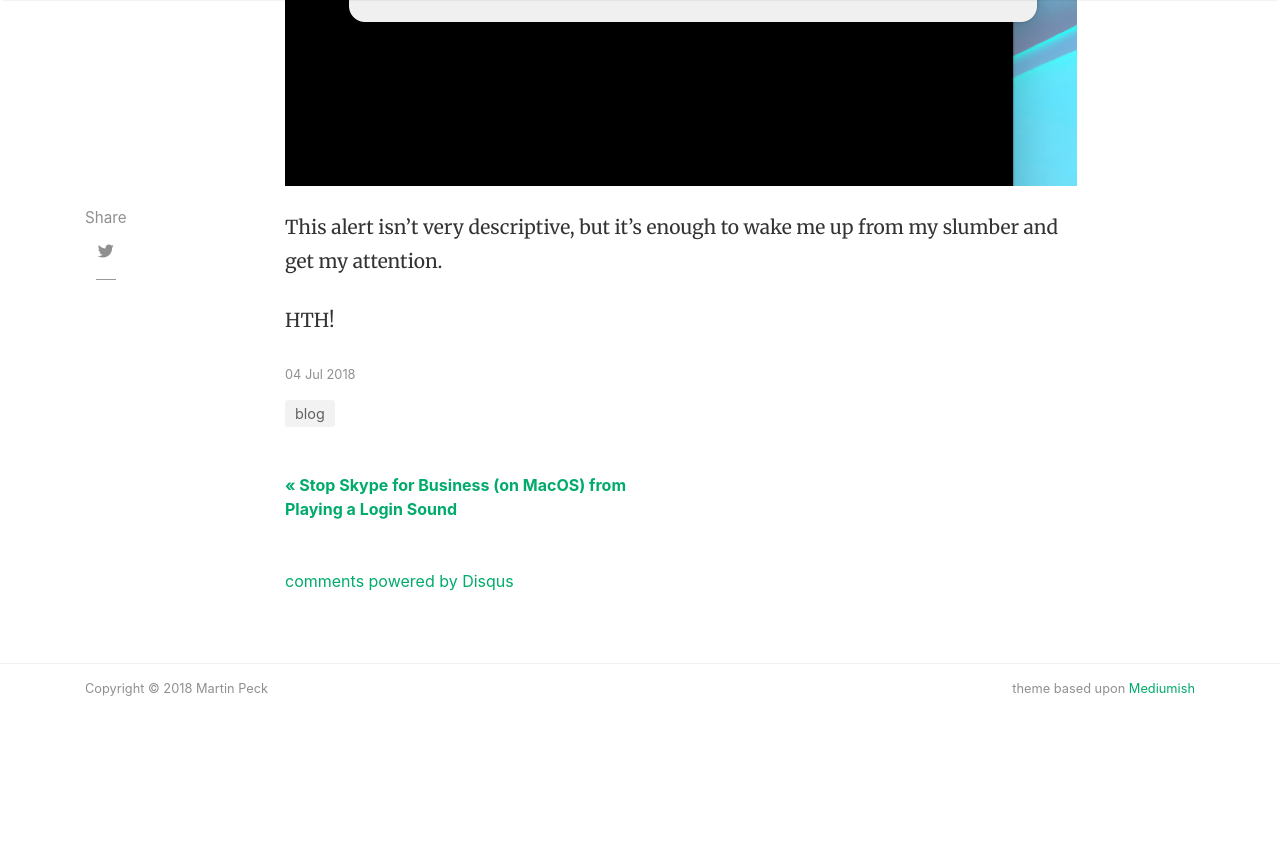
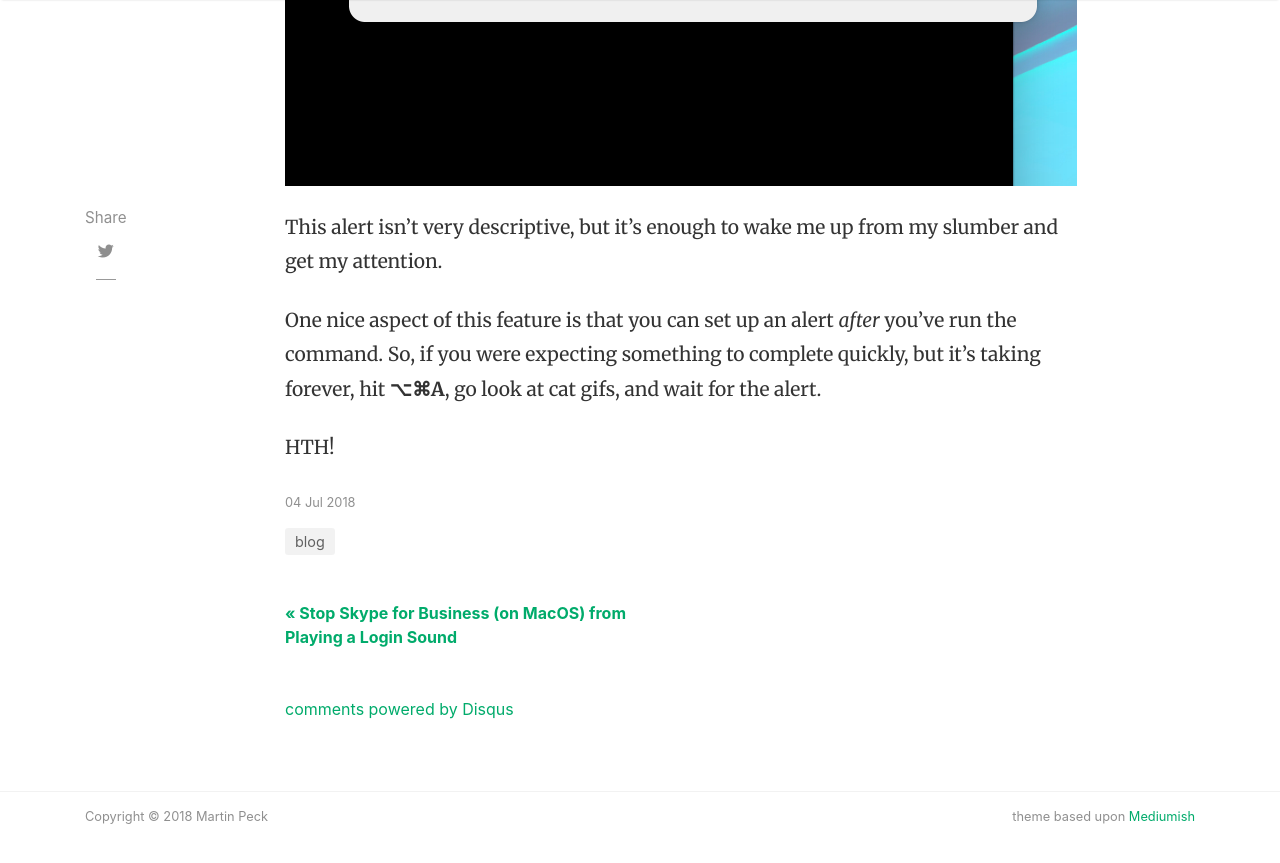
Before and after one commit to martinpeck/martinpeck.github.io, a Jekyll site: the page built from _posts/2018-07-04-iterm2-goodness.markdown, in a window 1280 px wide and 900 px high, scrolled down 1972 px. Shown: the top 863 px of the window. Built offline with Jekyll 4.4.1, drawn with Linux system fonts in a browser that asks for light colours; nearby versions of some CDN libraries; comment, search, counter and statistics services are not loaded; before the commit the page ends 2744 px from its top, so only the background shows below that.

Commit message:
small addition to the iterm2 post

```diff
--- a/_posts/2018-07-04-iterm2-goodness.markdown
+++ b/_posts/2018-07-04-iterm2-goodness.markdown
@@ -32,6 +32,8 @@ Now, you can go back to reading the internet while your long running task contin
 
 This alert isn't very descriptive, but it's enough to wake me up from my slumber and get my attention.
 
+One nice aspect of this feature is that you can set up an alert *after* you've run the command. So, if you were expecting something to complete quickly, but it's taking forever, hit **⌥⌘A**, go look at cat gifs, and wait for the alert.
+
 HTH!
 
 [iterm2]: https://www.iterm2.com/
```
